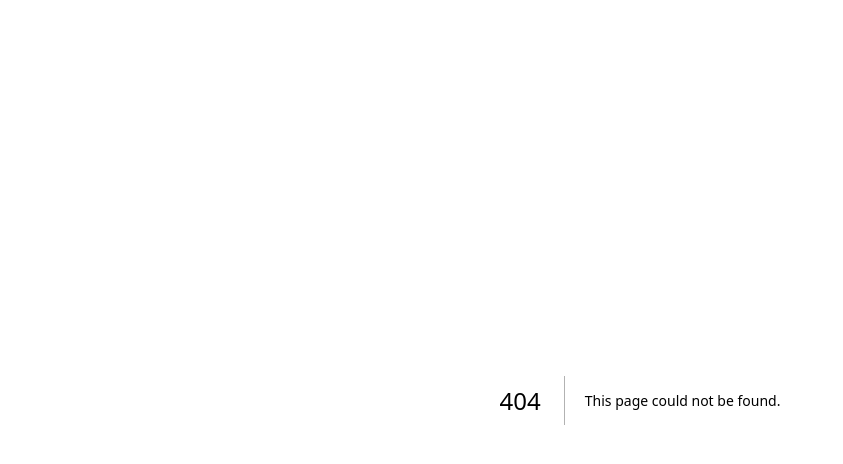
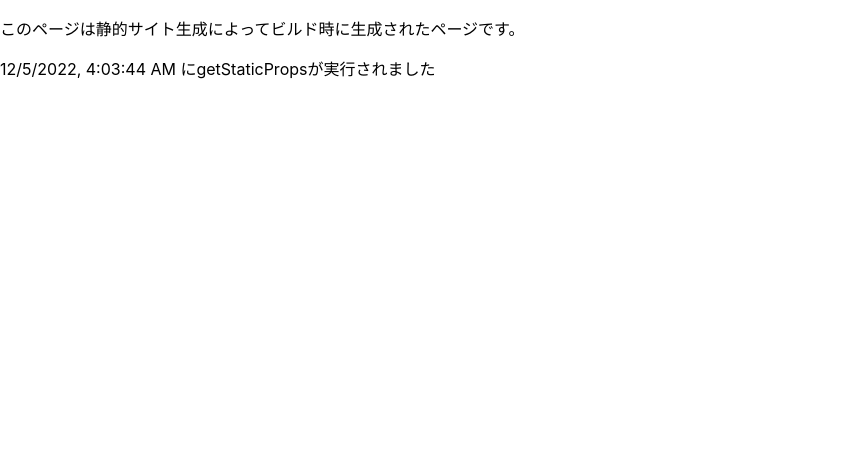
Before and after one commit to Takayyz/nextjs-ts-practice, a Next.js app: page /ssg in a window 1280 px wide. Before the commit this address had no page. Shown: the top 464 px of the page, without its empty margins (0-843 px from the left). Built offline with nearby package versions, Linux system fonts and the light colour scheme.

Commit message:
feat: 単一ファイルのSSG

```diff
--- /dev/null
+++ b/pages/ssg.tsx
@@ -0,0 +1,39 @@
+import { GetStaticProps, NextPage } from 'next';
+import Head from 'next/head';
+
+type SSGProps = {
+  message: string;
+}
+
+const SSG: NextPage<SSGProps> = (props) => {
+  const { message } = props;
+
+  return (
+    <div>
+      <Head>
+        <title>Static Site Generation</title>
+        <link rel="icon" href="/favicon.ico" />
+      </Head>
+      <main>
+        <p>このページは静的サイト生成によってビルド時に生成されたページです。</p>
+        <p>{message}</p>
+      </main>
+    </div>
+  );
+};
+
+export const getStaticProps: GetStaticProps<SSGProps> = async (context) => {
+  const timestamp = new Date().toLocaleString();
+  const message = `${timestamp} にgetStaticPropsが実行されました`;
+  console.log(message);
+  // INFO: contextはビルド時に使用できるデータが格納されたオブジェクト
+  console.log(context.locale);
+
+  return {
+    props: {
+      message,
+    }
+  };
+};
+
+export default SSG;
```
